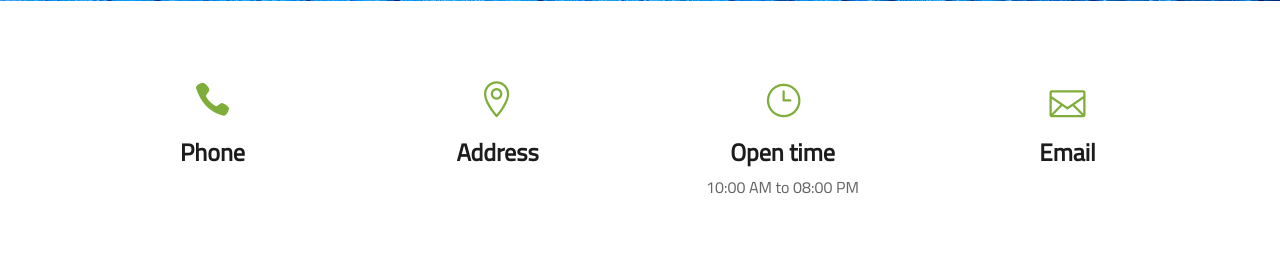
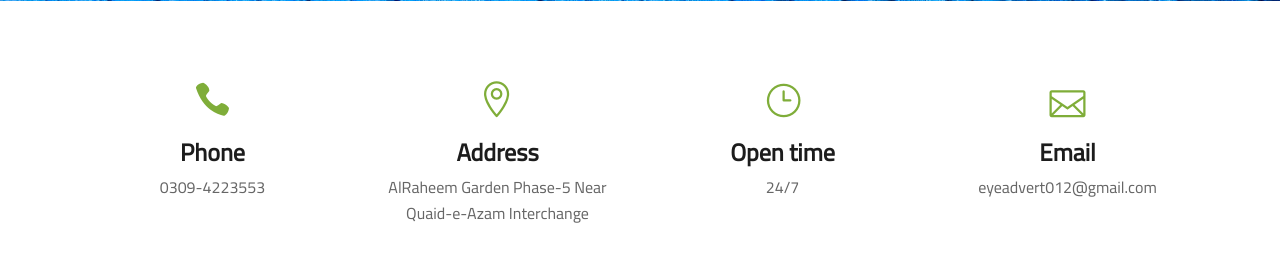
Before and after one commit to Zain-javed/Eyeadvert, a Django app: page /info/contact in a window 1280 px wide. Shown: the part 226-503 px from the top of the page. Run offline with Django 3.2, Linux system fonts and the light colour scheme; style sheets or scripts are compiled from the project's sources; some libraries are stand-ins or nearby versions.

Commit message:
contatct page updated

```diff
--- a/eye/settings.py
+++ b/eye/settings.py
@@ -25,7 +25,7 @@
 # SECURITY WARNING: don't run with debug turned on in production!
 DEBUG = True
 
-ALLOWED_HOSTS = []
+ALLOWED_HOSTS = ['127.0.0.1']
 
 
 # Application definition
--- a/templates/contact.html
+++ b/templates/contact.html
@@ -77,28 +77,28 @@
                     <div class="contact__widget test6">
                         <span class="icon_phone"></span>
                         <h4>Phone</h4>
-                        <p>{{ config.phone_number }}</p>
+                        <p>0309-4223553</p>
                     </div>
                 </div>
                 <div class="col-lg-3 col-md-3 col-sm-6 text-center">
                     <div class="contact__widget test6">
                         <span class="icon_pin_alt"></span>
                         <h4>Address</h4>
-                        <p>{{ config.address }}</p>
+                        <p>AlRaheem Garden Phase-5 Near Quaid-e-Azam Interchange</p>
                     </div>
                 </div>
                 <div class="col-lg-3 col-md-3 col-sm-6 text-center">
                     <div class="contact__widget test6">
                         <span class="icon_clock_alt"></span>
                         <h4>Open time</h4>
-                        <p>10:00 AM to 08:00 PM</p>
+                        <p>24/7</p>
                     </div>
                 </div>
                 <div class="col-lg-3 col-md-3 col-sm-6 text-center">
                     <div class="contact__widget test6">
                         <span class="icon_mail_alt"></span>
                         <h4>Email</h4>
-                        <p>{{ config.email }}</p>
+                        <p>eyeadvert012@gmail.com</p>
                     </div>
                 </div>
             </div>
@@ -109,22 +109,23 @@
     <!-- Map Begin -->
     <div class="map">
         <iframe
-            src="https://www.google.com/maps/embed?pb=!1m18!1m12!1m3!1d49116.39176087041!2d-86.41867791216099!3d39.69977417971648!2m3!1f0!2f0!3f0!3m2!1i1024!2i768!4f13.1!3m3!1m2!1s0x886ca48c841038a1%3A0x70cfba96bf847f0!2sPlainfield%2C%20IN%2C%20USA!5e0!3m2!1sen!2sbd!4v1586106673811!5m2!1sen!2sbd"
+            src="https://maps.google.com/maps?width=100%25&amp;height=600&amp;hl=en&amp;q=AL%20Raheem%20Garden%20Phase%20V,%20Quaide%20Azam%20interchange,%20G.%20T.%20Road,%20Lahore+(EyeAdvert)&amp;t=&amp;z=14&amp;ie=UTF8&amp;iwloc=B&amp;output=embed"
             height="500" style="border:0;" allowfullscreen="" aria-hidden="false" tabindex="0"></iframe>
         <div class="map-inside test">
             <i class="icon_pin "></i>
             <div class="inside-widget ">
-                <h4>New York</h4>
+                <h4>Lahore</h4>
                 <ul>
-                    <li>Phone: +12-345-6789</li>
-                    <li>Add: 16 Creek Ave. Farmingdale, NY</li>
+                    <li>Phone: 0309-4223553</li>
+                    <li>Add: AlRaheem Garden Phase-5 Near Quaid-e-Azam Interchange </li>
                 </ul>
             </div>
         </div>
     </div>
     <!-- Map End -->
 
-    <!-- Contact Form Begin -->
+    <!-- Contact Form Begin
+
     <div class="contact-form spad">
         <div class="container">
             <div class="row">
@@ -151,7 +152,7 @@
             </form>
         </div>
     </div>
-    <!-- Contact Form End -->
+     Contact Form End -->
 
     {% include "shared-footer.html" with config=config %}
 
--- a/templates/shared-footer.html
+++ b/templates/shared-footer.html
@@ -10,9 +10,9 @@
                         <a href="./index.html"><img src="/static/img/6.png" alt=""></a>
                     </div>
                     <ul>
-                        <li>Address: {{ config.address }}</li>
-                        <li>Phone: {{ config.phone_number }}</li>
-                        <li>Email: {{ config.email }}</li>
+                        <li>Address: AlRaheem Garden Phase-5</li>
+                        <li>Phone: 0309-4223553</li>
+                        <li>Email: eyeadvert012@gmail.com </li>
                     </ul>
                 </div>
             </div>
@@ -35,9 +35,8 @@
                         <button type="submit" class="site-btn test1">Subscribe</button>
                     </form>
                     <div class="footer__widget__social">
-                        <a href="{{ config.facebook_page_link }}"><i class="fa fa-facebook"></i></a>
-                        <a href="{{ config.twitter_link }}"><i class="fa fa-twitter"></i></a>
-                        <a href="{{ config.insta_link }}"><i class="fa fa-instagram"></i></a>
+                        <a href="https://www.facebook.com/EyeAdvert-111649233951911"><i class="fa fa-facebook"></i></a>
+                        <a href=""><i class="fa fa-instagram"></i></a>
                     </div>
                 </div>
             </div>
```
Also changed, not shown: db.sqlite3.
